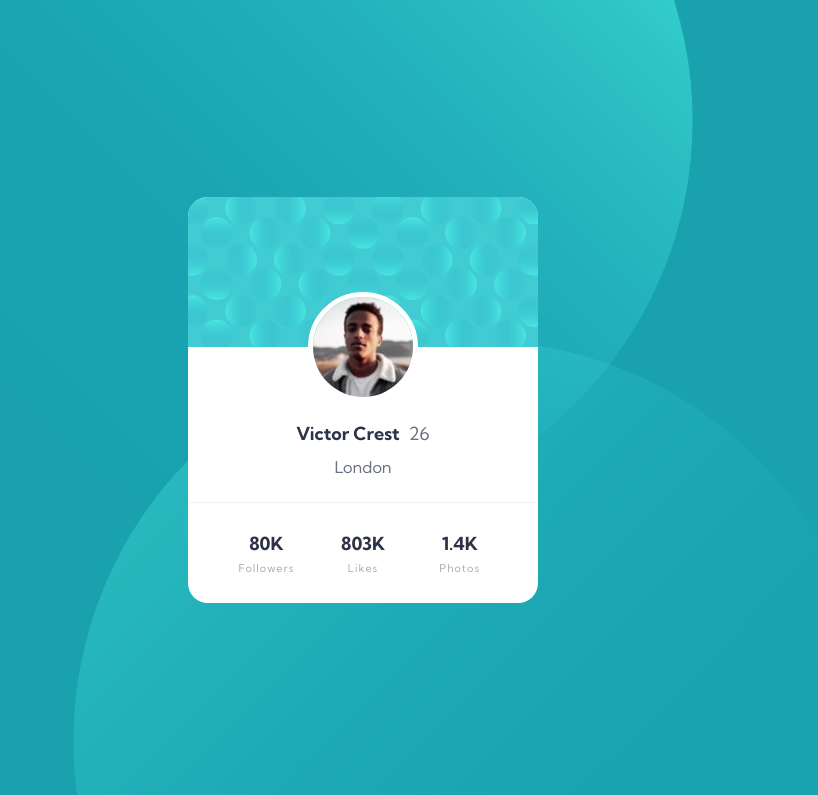
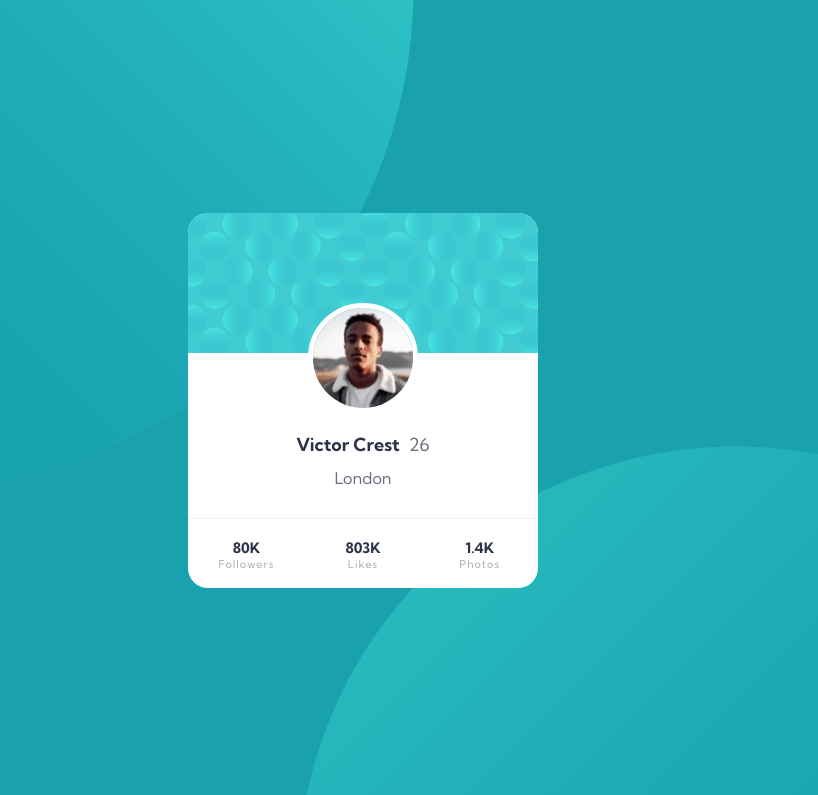
Before and after one commit to Zola987/Card, a website: page index.html in a window 1280 px wide. Shown: the top 795 px of the page, without its empty margins (277-1095 px from the left). Drawn offline with Linux system fonts and the light colour scheme.

Commit message:
Tryed to make it pixel perfect

```diff
--- a/index.html
+++ b/index.html
@@ -60,5 +60,8 @@
         </article>
       </section>
     </main>
+    <div id="test">
+      <img src="dist/images/test.jpg" alt="" />
+    </div>
   </body>
 </html>
--- a/scss/main.scss
+++ b/scss/main.scss
@@ -28,16 +28,18 @@ body {
 
   .background img {
     position: absolute;
-        width: 800px;
+
     height: auto;
   }
 
   .back1 {
+    width: 1000px;
     top: -280px;
     left: 170px;
   }
 
   .back2 {
+    width: 875px;
     bottom: -340px;
     right: 130px;
   }
@@ -46,6 +48,8 @@ body {
     color: $Very-dark-desaturated-blue;
     position: relative;
     width: 350px;
+    height: 375px;
+
     border-radius: 20px;
     background: #fff;
     overflow: hidden;
@@ -56,11 +60,12 @@ body {
   .card-head {
     background-image: url(../images/bg-pattern-card.svg);
     background-size: cover;
-        height: 150px;
+    height: 140px;
   }
 
   .card-info {
-        padding: 0 20px 25px;
+    padding: 5px 30px;
+    height: 145px;
 
     .img {
       width: 110px;
@@ -91,6 +96,7 @@ body {
     .city {
       font-weight: 400;
       font-size: 0.9rem;
+      margin-bottom: 30px;
     }
 
     .age,
@@ -104,22 +110,23 @@ body {
   .card-footer {
     border-top: 1px solid $Dark-gray;
     display: flex;
-        padding: 0 30px;
+    justify-content: center;
+    height: 90px;
+    margin-top: 20px;
+    // padding: 0 30px;
 
     .item {
       flex: 1;
-            height: 100px;
       display: flex;
       flex-direction: column;
-            justify-content: center;
       align-items: center;
+      padding-top: 20px;
     }
 
     .value {
-            font-size: 1rem;
+      font-size: 0.8rem;
       font-weight: 700;
       opacity: 1;
-            margin-bottom: 6px;
     }
 
     .meta {
@@ -146,3 +153,17 @@ body {
     }
   }
 }
+
+@media (max-width: 1440px) {
+  .center {
+    .back1 {
+      top: -513px;
+      left: -309px;
+    }
+
+    .back2 {
+      bottom: -521px;
+      right: -169px;
+    }
+  }
+}
```
Also changed, not shown: dist/css/main.css, dist/images/test.jpg (added). Lines whose indentation alone changed are shown as unchanged.
